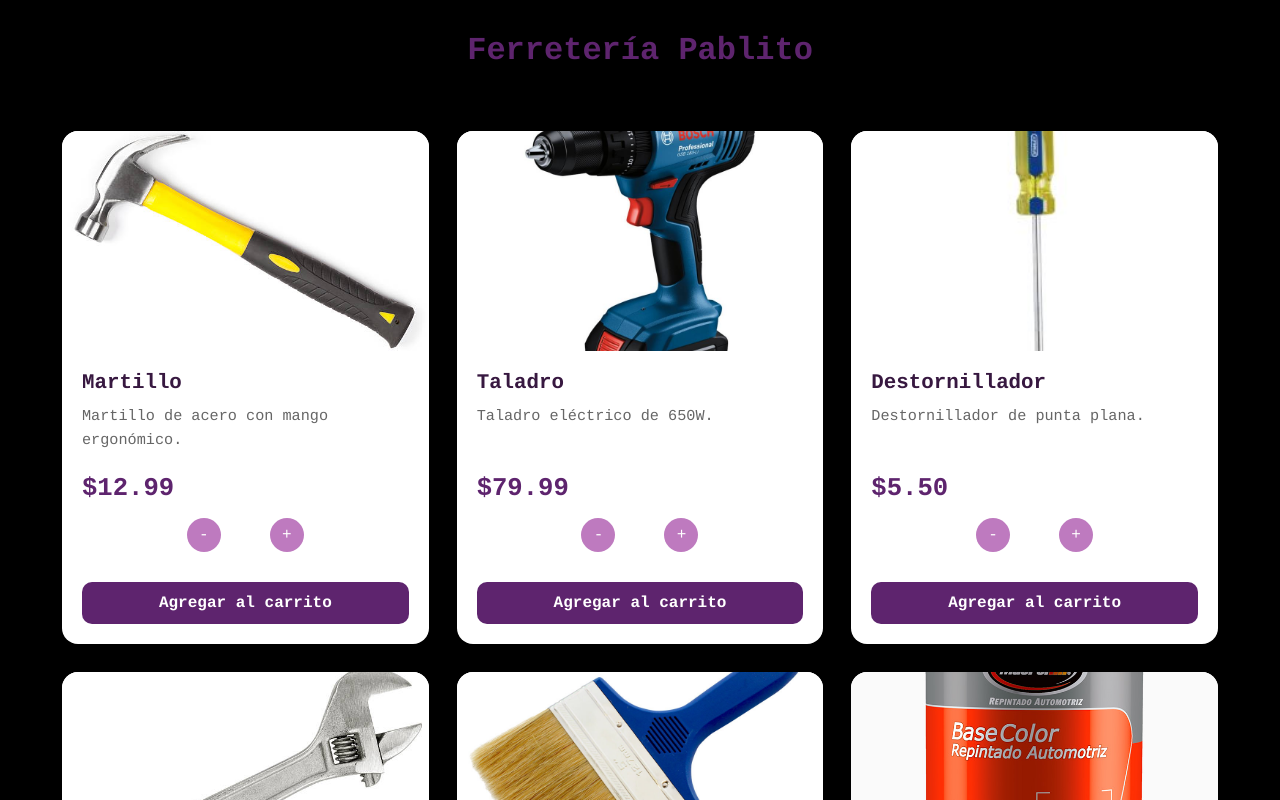
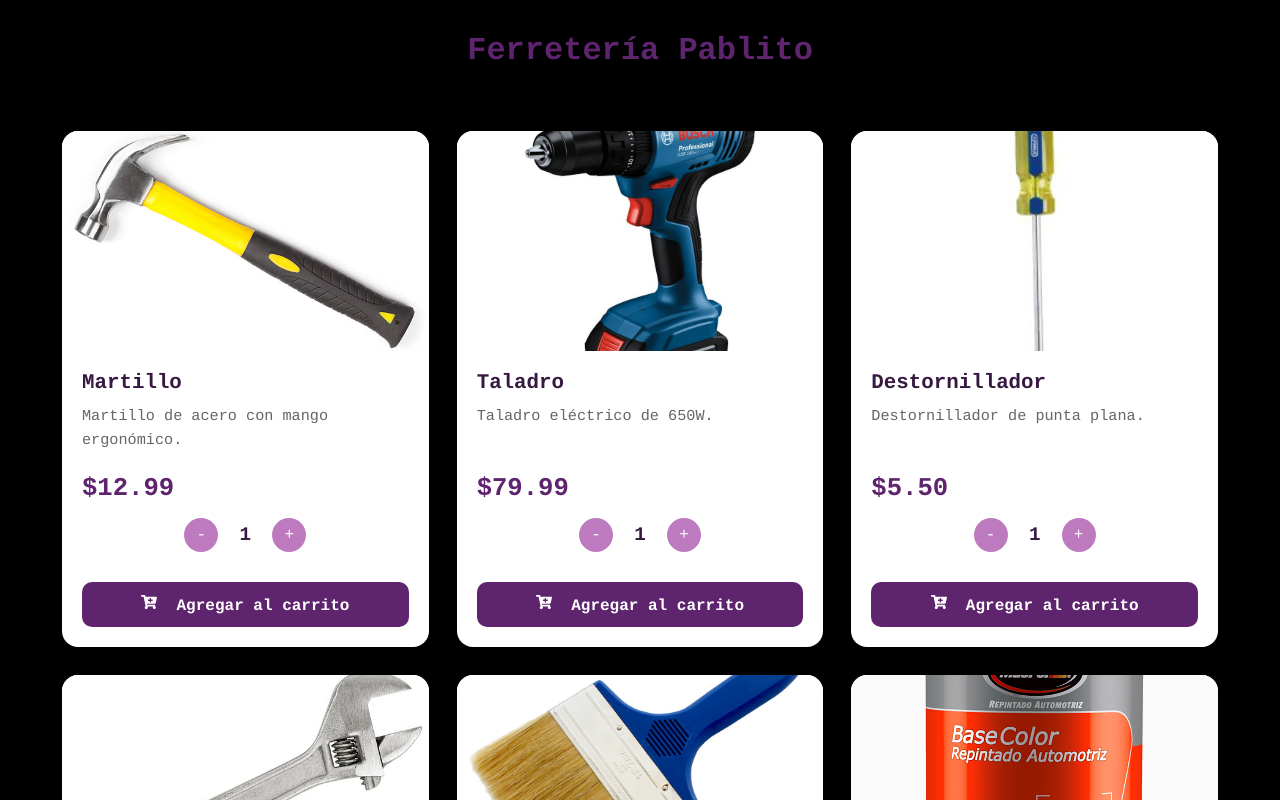
Before and after one commit to JavierCastill04/sg-ferreteria, a Next.js app: page / in a window 1280 px wide. Shown: the top 800 px of the page. Built offline with nearby package versions, Linux system fonts and the light colour scheme.

Commit message:
Mejora de botones

```diff
--- a/src/components/ProductGrid/ProductGrid.tsx
+++ b/src/components/ProductGrid/ProductGrid.tsx
@@ -5,6 +5,7 @@ import Image from "next/image";
 import { products } from "@/data/products";
 import { Product } from "@/types/Product";
 import styles from "./grid.module.css";
+import { FaCartPlus } from "react-icons/fa";
 export default function ProductGrid() {
 
   const [items, setItems] = useState<Product[]>(products);
@@ -31,9 +32,11 @@ export default function ProductGrid() {
   };
 
 const agregarAlCarrito = (producto: Product) => {
-    console.log("Producto agregado:", producto);
 
-    // Aquí Marvin conectará Redux o el carrito.
+    // Aquí irá Redux o el Context cuando Marvin lo haga.
+    console.log(producto);
+
+    alert(`${producto.nombre} agregado al carrito.`);
 };
 
   return (
@@ -71,6 +74,7 @@ export default function ProductGrid() {
 
               <span>{producto.cantidad}</span>
 
+
               <button
                 onClick={() => aumentarCantidad(producto.id)}
               >
@@ -83,6 +87,8 @@ export default function ProductGrid() {
     className={styles.addButton}
     onClick={() => agregarAlCarrito(producto)}
 >
+    <FaCartPlus />
+    &nbsp;
     Agregar al carrito
 </button>
 
--- a/src/components/ProductGrid/grid.module.css
+++ b/src/components/ProductGrid/grid.module.css
@@ -146,3 +146,11 @@
     min-width:25px;
     text-align:center;
 }
+
+.quantity span{
+    width:30px;
+    text-align:center;
+    font-size:1.2rem;
+    font-weight:bold;
+    color:#371840;
+}
```
Lines whose indentation alone changed are shown as unchanged.
